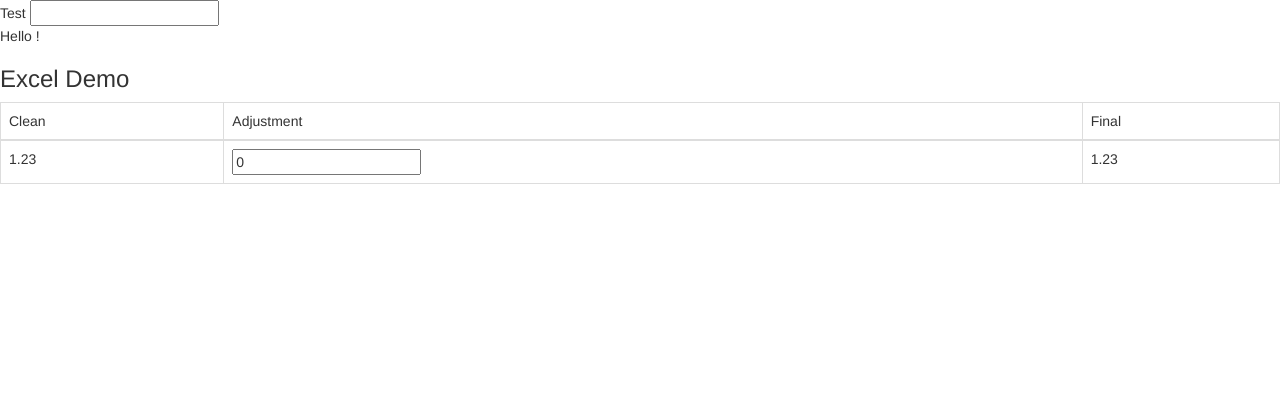
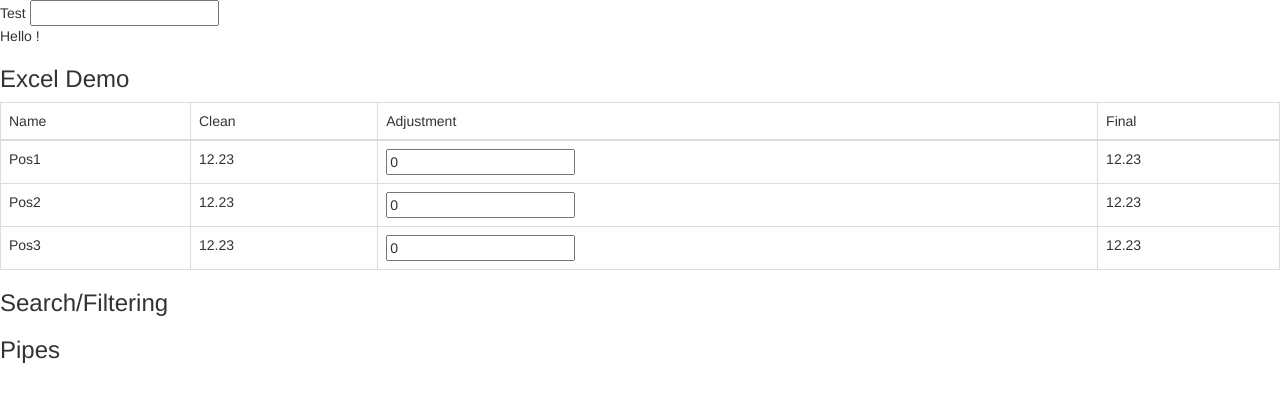
Before and after one commit to podgito/ng4-demo, an Angular app: page /binding in a window 1280 px wide. Shown: the top 402 px of the page. Built offline with nearby package versions, Linux system fonts and the light colour scheme.

Commit message:
Added service binding for Excel demo

```diff
--- a/src/app/binding/binding.component.html
+++ b/src/app/binding/binding.component.html
@@ -7,16 +7,25 @@ Test
 <table class="table table-bordered">
   <thead>
     <tr>
-    <td>Clean</td>
-    <td>Adjustment</td>
-    <td>Final</td>
+      <td>Name</td>
+      <td>Clean</td>
+      <td>Adjustment</td>
+      <td>Final</td>
     </tr>
   </thead>
   <tbody>
-    <tr>
-      <td>1.23</td>
-      <td><input class="adjustment" [(ngModel)]="adjustment" type="number"></td>
-      <td>{{adjustment + 1.23}}</td>
+    <tr *ngFor="let point of dataPoints">
+      <td>{{point.name}}</td>
+      <td>{{point.value}}</td>
+      <td>
+        <input class="adjustment" [(ngModel)]="point.adjustment" type="number">
+      </td>
+      <td>{{point.value + point.adjustment}}</td>
     </tr>
   </tbody>
 </table>
+
+
+<h3>Search/Filtering</h3>
+
+<h3>Pipes</h3>
--- a/src/app/binding/binding.component.ts
+++ b/src/app/binding/binding.component.ts
@@ -1,5 +1,6 @@
 import { Component, OnInit } from '@angular/core';
 import { TestDataService} from '../test-data.service';
+import {DataPoint} from '../interfaces/data-point'
 @Component({
   selector: 'app-binding',
   templateUrl: './binding.component.html',
@@ -8,11 +9,11 @@ import { TestDataService} from '../test-data.service';
 export class BindingComponent implements OnInit {
 
   adjustment: number = 0;
-  data: Position[];
+  dataPoints: DataPoint[];
   constructor(private dataService: TestDataService) { }
 
   ngOnInit() {
-    //this.data = this.dataService.getData();
+    this.dataPoints = this.dataService.getData();
   }
 
 }
--- a/src/app/home/home.component.css
+++ b/src/app/home/home.component.css
@@ -0,0 +1,6 @@
+.menu a{
+    text-decoration: none;
+    display: block;
+    width: 100%;
+    height: 100%;
+}
--- a/src/app/interfaces/position.ts
+++ b/src/app/interfaces/data-point.ts
@@ -1,4 +1,4 @@
-export class Position {
+export class DataPoint {
     name: string;
     value: number;
     adjustment: number;
--- a/src/app/test-data.service.ts
+++ b/src/app/test-data.service.ts
@@ -1,12 +1,12 @@
 import { Injectable } from '@angular/core';
-import { Position } from './interfaces/position'
+import { DataPoint } from './interfaces/data-point'
 
 @Injectable()
 export class TestDataService {
 
   constructor() { }
 
-  getData(): Position[] {
+  getData(): DataPoint[] {
     return [
       { name: 'Pos1', value: 12.23, adjustment: 0, final: null },
       { name: 'Pos2', value: 12.23, adjustment: 0, final: null },
```
Also changed, not shown: src/app/home/home.component.html (+16 -0 lines).
